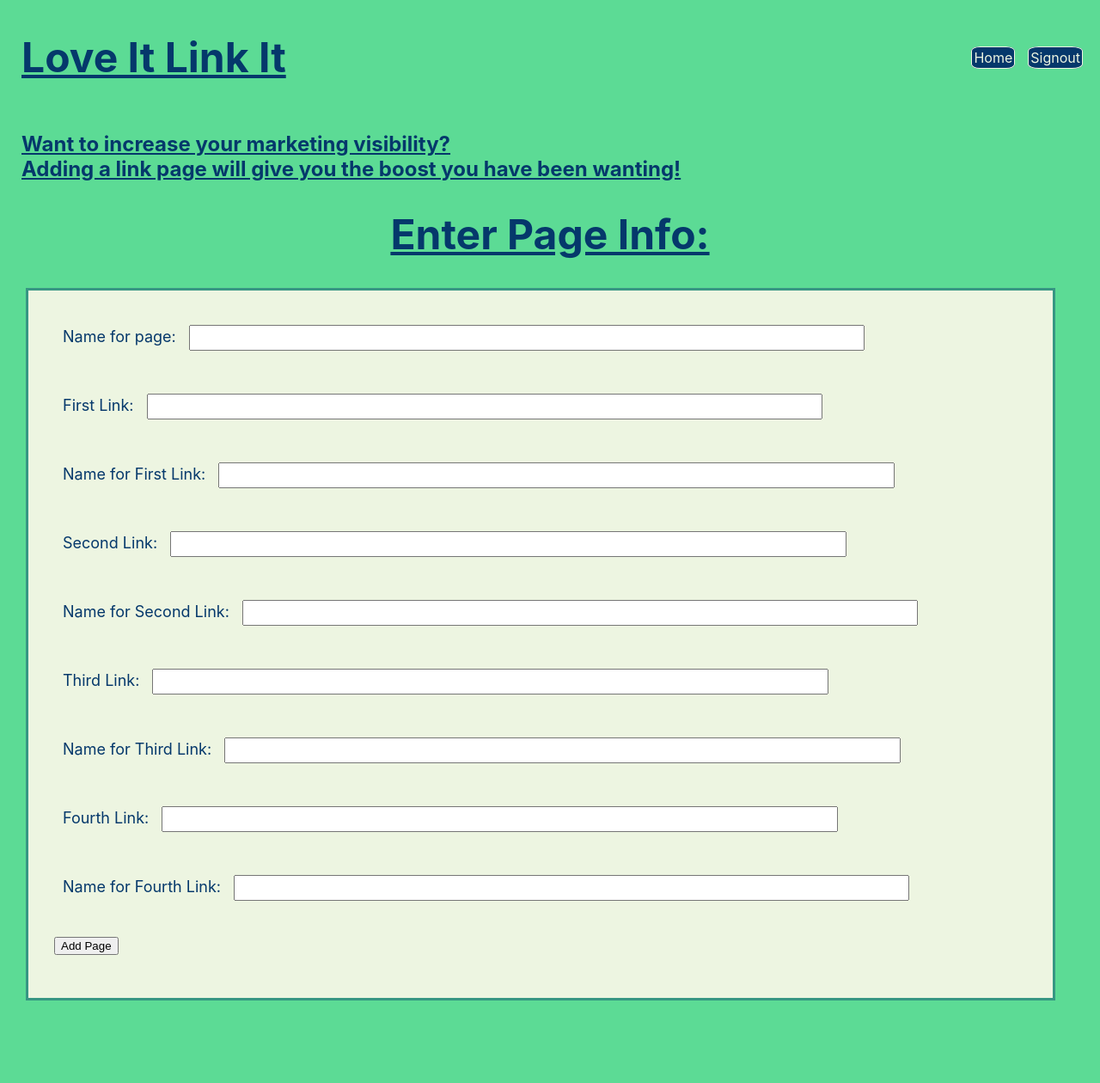
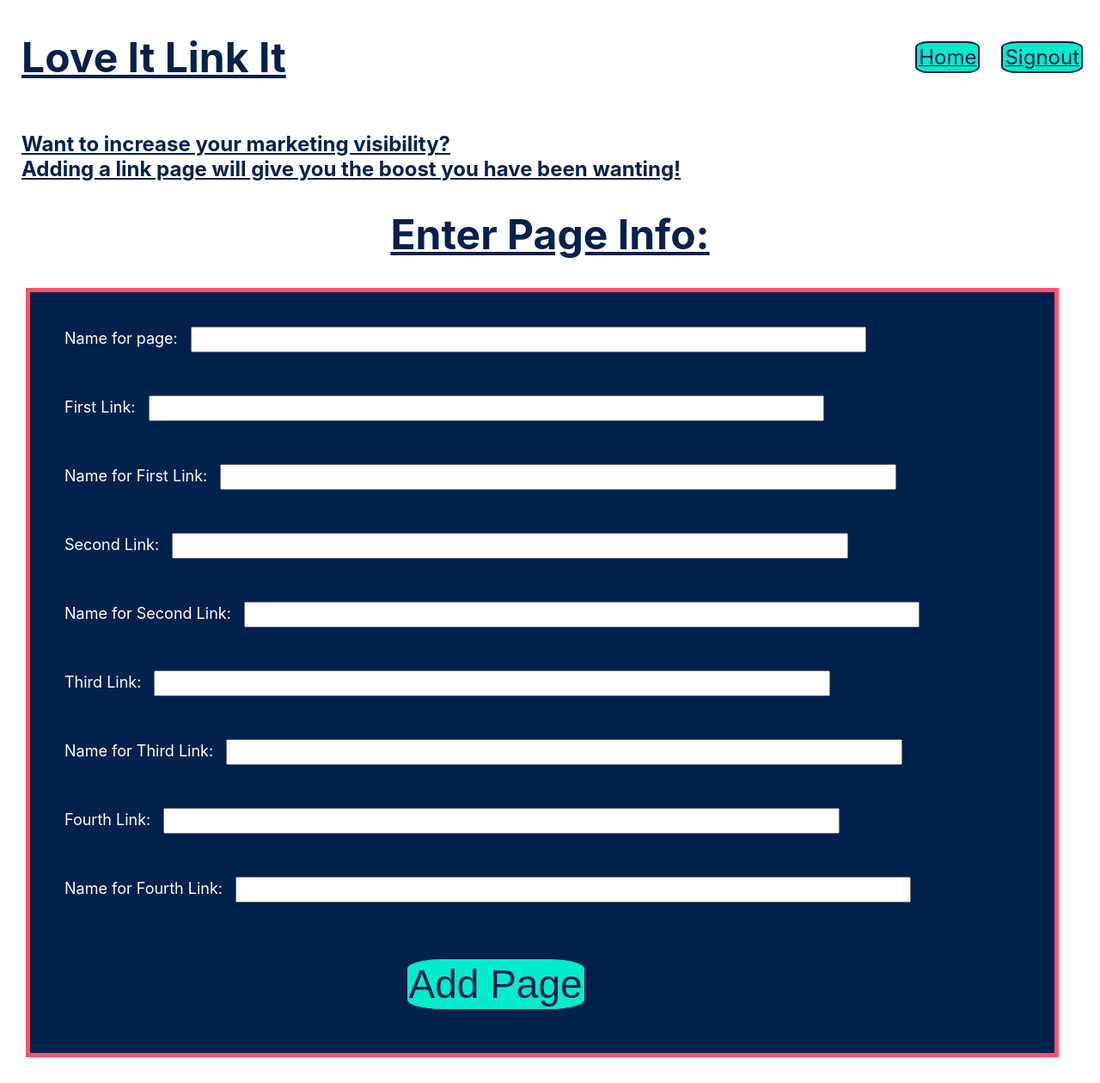
Before and after one commit to BlakeGreeley/Love-It-Link-It, a React (Create React App) app in the folder client/: page /new in a window 1280 px wide. Shown: the whole page at 86% size. Before the commit the page ends 1194 px from the top, so only its background shows below. Built offline with nearby package versions, Linux system fonts and the light colour scheme.

Commit message:
editing design and layout

```diff
--- a/client/src/App.css
+++ b/client/src/App.css
@@ -1,27 +1,37 @@
 .App-link {
   color: #05386B;;
 }
+h2 {
+  color: #00214d;
+}
+
+
+a {
+  color: #00ebc7;
+  margin-left: 10px;
+  margin-right: 10px;
+}
 
 body {
-  background-color: #5CDB95;
-  color: #05386B;
+  background-color: #fffffe;
+  color: #fffffe;
 
 }
 
 .title {
   margin-left: 20px;
   font-size: 48px;
-  color: #05386B;
+  color: #00214d;
   font-family: -apple-system, BlinkMacSystemFont, 'Segoe UI', Roboto, Oxygen, Ubuntu, Cantarell, 'Open Sans', 'Helvetica Neue', sans-serif;
 }
 
 .header {
-  background-color: #5CDB95;
+  background-color: #fffffe;
   padding: 5px;
   display: flex;
   justify-content: space-between;
   align-items: center;
-  color: #05386B;
+  color: #00214d;
   text-decoration: underline;
 
 }
@@ -30,21 +40,29 @@ body {
   margin-left: 25px;
   text-decoration: underline;
 }
-
 .description {
   text-align: center;
+  color: #fffffe;
+  font-size: 48px;
+  text-decoration: underline;
+}
+
+.description2 {
+  text-align: center;
+  color: #00214d;
   font-size: 48px;
   text-decoration: underline;
 }
 
 .btn-header {
-  height: 22px;
+  height: 34px;
+  font-size: 24px;
   margin-right: 15px;
-  background-color: #05386B;
+  background-color: #00ebc7;
   padding: 2px;
   border-radius: 20%;
-  color: #EDF5E1;
-  border: #EDF5E1 1px solid;
+  color: #00214d;
+  border: #00214d 2px solid;
   text-decoration: none;
 }
 
@@ -52,11 +70,11 @@ body {
   font-size: 46px;
   margin-top: 25px;
   margin-left: 36%;
-  background-color: #05386B;
+  background-color: #00ebc7;
   padding: 2px;
   border-radius: 20%;
-  color: #EDF5E1;
-  border: #EDF5E1 2px solid;
+  color: #00214d;
+  border: #00214d 1px solid;
   text-decoration: none;
   align-items: center;
 }
@@ -66,11 +84,12 @@ body {
   padding: 5px;
   margin-top: 25px;
   margin-right: 15px;
-  background-color: #05386B;
+  margin-left: 15px;
+  background-color: #00ebc7;
   padding: 2px;
   border-radius: 20%;
-  color: #EDF5E1;
-  border: #EDF5E1 1px solid;
+  color: #00214d;
+  border: #00214d 1px solid;
   text-decoration: none;
 }
 
@@ -80,8 +99,8 @@ body {
 }
 
 .left-content {
-  border: solid #379683 3px;
-  background-color: #05386B;
+  border: solid #ff5470 3px;
+  background-color: #00214d;
   padding: 10px;
   width: 66%;
   margin: 5px;
@@ -89,21 +108,21 @@ body {
 
 .right-content {
   border: solid #379683 3px;
-  background-color: #05386B;
+  background-color: #00214d;
   width: 33%;
   margin: 5.3px;
 }
 
 .create-box {
   padding: 10px;
-  border: solid #379683 3px;
-  background-color: #EDF5E1;
+  border: solid #ff5470 3px;
+  background-color: #00214d;
   margin: 10px;
 }
 
 .about-box {
-  border: solid #379683 3px;
-  background-color: #EDF5E1;
+  border: solid #00ebc7 3px;
+  background-color: #00214d;
   padding: 10px;
   margin: 10px;
 }
@@ -113,13 +132,15 @@ body {
 }
 
 .table {
-  background-color: #EDF5E1;
+  background-color: #00214d;
   border: solid black 1px;
   justify-content: space-between;
 }
 
 th {
-  border: solid black 1px;
+  border: solid #ff5470 2px;
+  padding-left: 10px;
+  padding-right: 10px;
   width: 100%;
   height: 30px;
   font-size: 22px;
@@ -127,11 +148,14 @@ th {
 
 td {
   width: 100%;
-  border: solid black 1px;
+  border: solid #ff5470 2px;
   height: 60px;
   font-size: 22px;
 }
 
+.name {
+  padding-left: 10px;
+}
 .form-start{
   text-align: center;
   margin: 40px;
@@ -141,24 +165,24 @@ td {
   width: 90%;
   margin: 30px;
   padding: 20px;
-  background-color: #EDF5E1;
-  border: solid #379683 3px;
+  background-color: #00214d;
+  border: solid #ff5470 5px;
 }
 
 .left-side {
-  background-color: #EDF5E1;
+  background-color: #00214d;
   width: 90%;
   margin: 30px;
   padding: 20px;
-  border: solid black 3px;
+  border: #ff5470 solid  3px;
 }
 
 .right-side {
-  background-color: #EDF5E1;
+  background-color: #00214d;
   width: 90%;
   margin: 30px;
   padding: 20px;
-  border: solid black 3px;
+  border: #ff5470 solid  3px;
 }
 
 .user-form {
--- a/client/src/components/CreateLink.js
+++ b/client/src/components/CreateLink.js
@@ -49,7 +49,7 @@ const CreateLink = ( ) => {
             <h2 className='message'>Want to increase your marketing visibility? <br/>
             Adding a link page will give you the boost you have been wanting!</h2>
 
-            <h1 className='description'>Enter Page Info:</h1>
+            <h1 className='description2'>Enter Page Info:</h1>
 
             {/* FORM */}
 
@@ -156,7 +156,7 @@ const CreateLink = ( ) => {
 
                     {/* BUTTON TO SUBMIT FORM */}
 
-                    <button className='btn' type="submit" link to = '/home'>
+                    <button className='btn-create' type="submit" link to = '/home'>
                         Add Page
                     </button>
                 </form>
--- a/client/src/components/CreateUser.js
+++ b/client/src/components/CreateUser.js
@@ -104,7 +104,7 @@ const CreateUser = ( ) => {
 
                         {/* BUTTON TO SUBMIT FORM */}
 
-                        <button className='btn-body' type="submit" Link to = '/home'>
+                        <button className='btn-header' type="submit" Link to = '/home'>
                             Register
                         </button>
                     </form>
@@ -119,20 +119,19 @@ const CreateUser = ( ) => {
                                     type="text"
                                     className='form-input'
                                     onChange={(e) => setUsername(e.target.value)}
-                                    value={username}
+
                                 />
                                 {errors.username ? <p>{errors.username.message}</p> : null}
                             </div>
 
                             <div className='inputs'>
-                                <label htmlFor='email'>Email: </label>
+                                <label htmlFor='email'>Password: </label>
                                 <input
                                     type="text"
                                     className='form-input'
-                                    onChange={(e) => setEmail(e.target.value)}
-                                    value={email}
+                                    onChange={(e) => confirmPassword(e.target.value)}
                                 />
-                                {errors.email ? <p>{errors.email.message}</p> : null}
+                                {errors.password ? <p>{errors.password.message}</p> : null}
                             </div>
                             <Link className='btn-header' type="submit" Link to = '/home'>
                                 Login
--- a/client/src/components/EditLink.js
+++ b/client/src/components/EditLink.js
@@ -68,7 +68,7 @@ const EditLink = (props) => {
                 </div>
             </div>
 
-            <h1 className="description">Edit your linked page</h1>
+            <h1 className="description2">Edit your linked page</h1>
 
             {/* FORM */}
 
@@ -176,7 +176,7 @@ const EditLink = (props) => {
 
                     {/* BUTTON TO SUBMIT FORM */}
 
-                    <button className='btn' type="submit" link to = '/'>
+                    <button className='btn-create' type="submit" link to = '/'>
                         Edit Page
                     </button>
                 </form>
--- a/client/src/components/Main.js
+++ b/client/src/components/Main.js
@@ -49,7 +49,7 @@ const Main = () => {
                             {allLinks.map((link, index) => {
                                 return (
                                     <tr key = {link._id}>
-                                        <td>{link.name}</td>
+                                        <td className="name">{link.name}</td>
                                         <td><a href='{link.linkOne}'>{link.linkOne}</a></td>
                                         <td>
                                             <Link to ={`/view/${link._id}`} className="btn-body">Expand</Link>
@@ -71,7 +71,7 @@ const Main = () => {
 
                     {/* BOX ABOUT THE COMPANY AND ABOUT THE ENGINEER THAT CODED IT */}
                     <div className="about-box">
-                        <h2 className="label">About Us:</h2>
+                        <h2 className="white-text">About Us:</h2>
                         <h3 className="about-input">Welcome to love it link it! My name is Blake Greeley,
                                                     I am a junior software engineer, creating technology
                                                     and building what is missing to increase people's
--- a/client/src/components/ViewLink.js
+++ b/client/src/components/ViewLink.js
@@ -66,7 +66,7 @@ const ViewLink = () => {
 
             {/* TITLE */}
 
-            <h2 className='description'>{name} Page</h2>
+            <h2 className='description2'>{name} Page</h2>
 
             <div className='view-table'>
 
@@ -112,7 +112,7 @@ const ViewLink = () => {
                     </div>
 
                     <div className='actions'>
-                        <Link onClick = {() => deleteHandler(Link._id)} className="btn-body" navigate to = '/home'>
+                        <Link onClick = {() => deleteHandler(Link._id)} className="btn-create" navigate to = '/home'>
                             Delete Page
                         </Link>
                     </div>
```
Also changed, not shown: client/src/images/Geocahe_Wireframe_beta.png (added).
